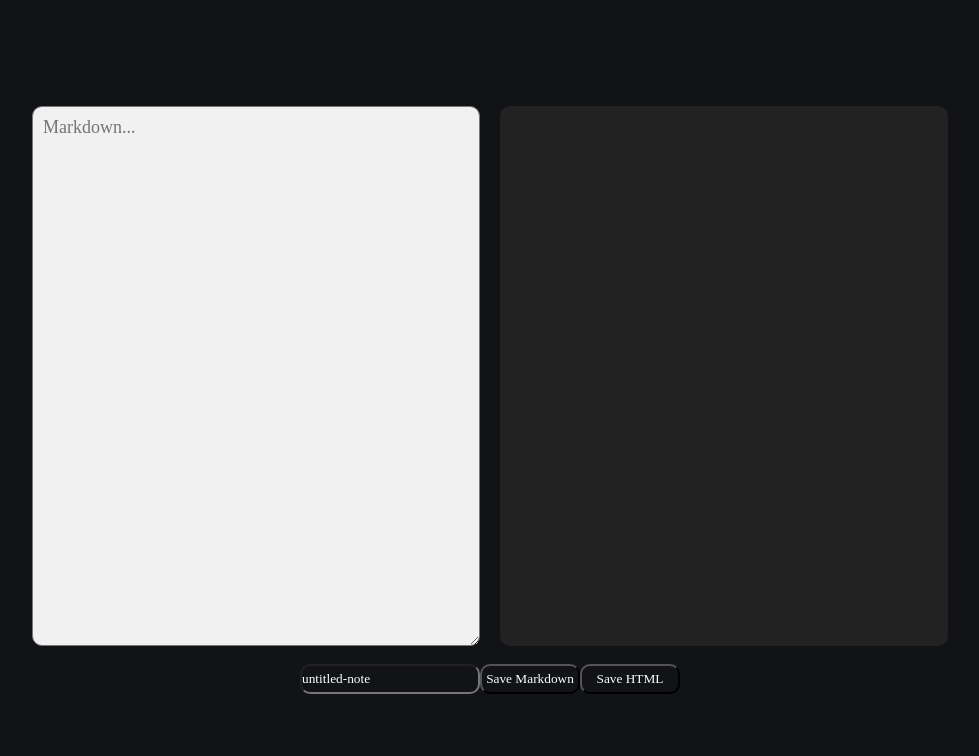
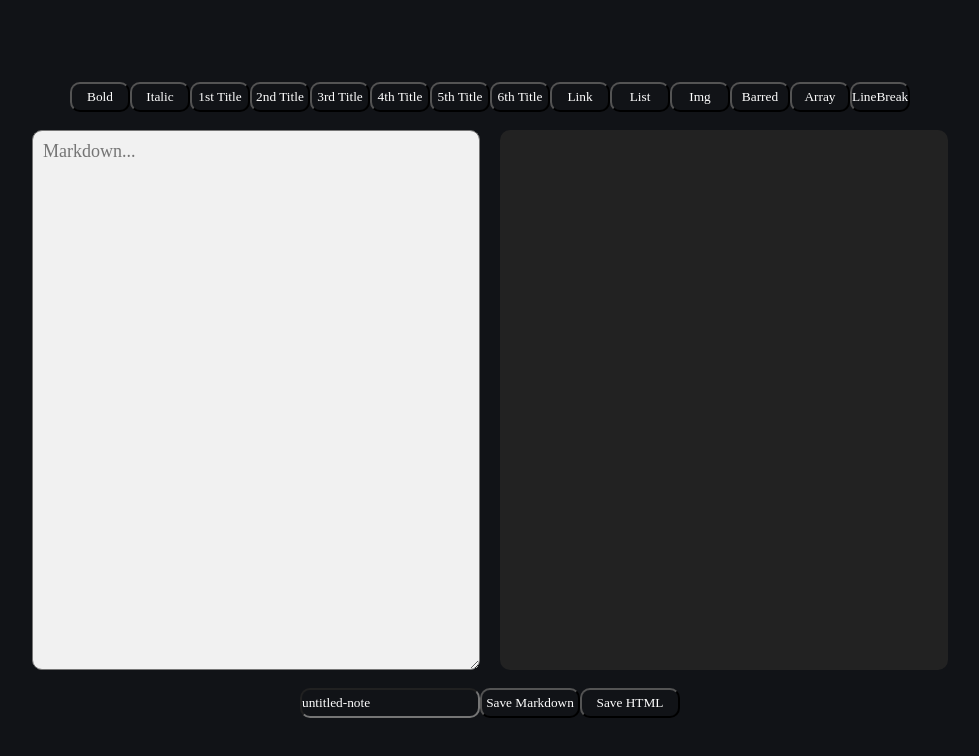
Before and after one commit to SquareDot3301/Scribere, a React (Create React App) app: page / in a window 1280 px wide. Shown: the top 756 px of the page, without its empty margins (150-1129 px from the left). Built offline with nearby package versions, Linux system fonts and the light colour scheme.

Commit message:
Second Version - MarkDown Button

```diff
--- a/public/main.js
+++ b/public/main.js
@@ -2,15 +2,12 @@ const { app, BrowserWindow } = require("electron");
 require("electron-remote");
 const path = require("path");
 const isDev = require("electron-is-dev");
-<<<<<<< HEAD
 const { autoUpdater } = require("electron-updater");
 const log = require("electron-log");
 
 autoUpdater.logger = log;
 autoUpdater.logger.transports.file.level = "info";
 log.info("App starting...");
-=======
->>>>>>> b4596b11ac548561e16b5c3d07ae43fab9144aa1
 
 function createWindow() {
   const win = new BrowserWindow({
--- a/src/App.js
+++ b/src/App.js
@@ -34,8 +34,97 @@ function App() {
 
     FileSaver.saveAs(blobFile, fileName);
   }
+  function bold() {
+    setMarkDownText("**Scribere**");
+  }
+  function italic() {
+    setMarkDownText("*Scribere*");
+  }
+  function first() {
+    setMarkDownText("# Scribere");
+  }
+  function scnd() {
+    setMarkDownText("## Scribere");
+  }
+  function third() {
+    setMarkDownText("### Scribere");
+  }
+  function four() {
+    setMarkDownText("#### Scribere");
+  }
+  function five() {
+    setMarkDownText("##### Scribere");
+  }
+  function six() {
+    setMarkDownText("###### Scribere");
+  }
+  function link() {
+    setMarkDownText("[link](https://github.com/MaelDevFr)");
+  }
+  function list() {
+    setMarkDownText("- Scribere\n- MaelDevFr");
+  }
+  function img() {
+    setMarkDownText("![Img](img.png)");
+  }
+  function barred() {
+    setMarkDownText("~~Scribere~~");
+  }
+  function array() {
+    setMarkDownText(
+      "|cellule 1|cellule 2|\n|--------|--------|\n|    A    |    B    |"
+    );
+  }
+  function lineBreak(e) {
+    setMarkDownText(markdownText + "   \n");
+  }
   return (
     <div className="App">
+      <div className="edit">
+        <button onClick={bold} className="button-edit-markdown">
+          Bold
+        </button>
+        <button onClick={italic} className="button-edit-markdown">
+          Italic
+        </button>
+        <button onClick={first} className="button-edit-markdown">
+          1st Title
+        </button>
+        <button onClick={scnd} className="button-edit-markdown">
+          2nd Title
+        </button>
+        <button onClick={third} className="button-edit-markdown">
+          3rd Title
+        </button>
+        <button onClick={four} className="button-edit-markdown">
+          4th Title
+        </button>
+        <button onClick={five} className="button-edit-markdown">
+          5th Title
+        </button>
+        <button onClick={six} className="button-edit-markdown">
+          6th Title
+        </button>
+        <button onClick={link} className="button-edit-markdown">
+          Link
+        </button>
+        <button onClick={list} className="button-edit-markdown">
+          List
+        </button>
+        <button onClick={img} className="button-edit-markdown">
+          Img
+        </button>
+        <button onClick={barred} className="button-edit-markdown">
+          Barred
+        </button>
+        <button onClick={array} className="button-edit-markdown">
+          Array
+        </button>
+        <button onClick={lineBreak} className="button-edit-markdown">
+          LineBreak
+        </button>
+      </div>
+      <br />
       <div className="container">
         <textarea
           placeholder="Markdown..."
--- a/src/index.css
+++ b/src/index.css
@@ -51,7 +51,6 @@ body {
 }
 .button:hover {
   background: linear-gradient(#fff, #222);
-  transition: 0.3s;
 }
 .fileName {
   background-color: transparent;
@@ -59,3 +58,17 @@ body {
   border-radius: 10px;
   width: 180px;
 }
+.button-edit-markdown {
+  border-radius: 10px;
+  height: 30px;
+  width: 60px;
+  background-color: transparent;
+  color: #fff;
+}
+.button-edit-markdown:hover {
+  background: linear-gradient(#fff, #222);
+}
+.edit {
+  display: flex;
+  justify-content: center;
+}
```
Also changed, not shown: package.json (+17 -6 lines), 1 other file (tests, documents, lock files or other folders).
